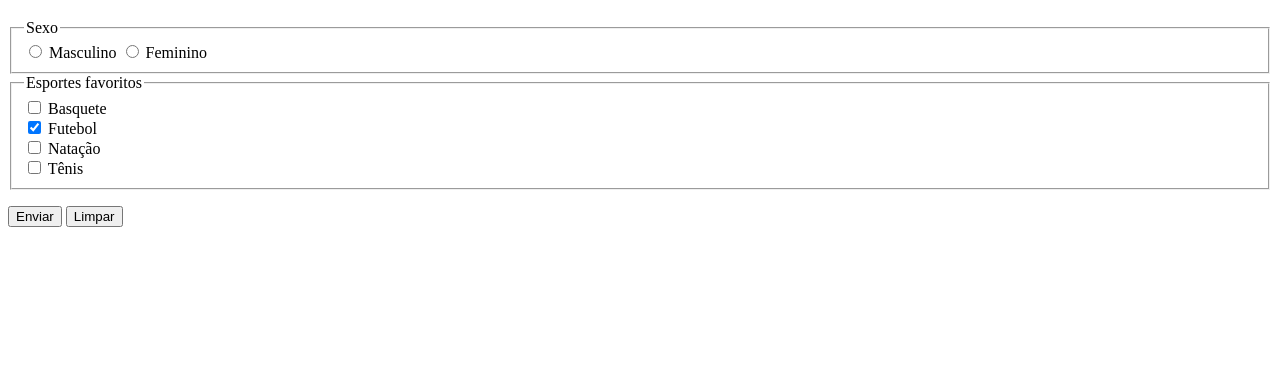
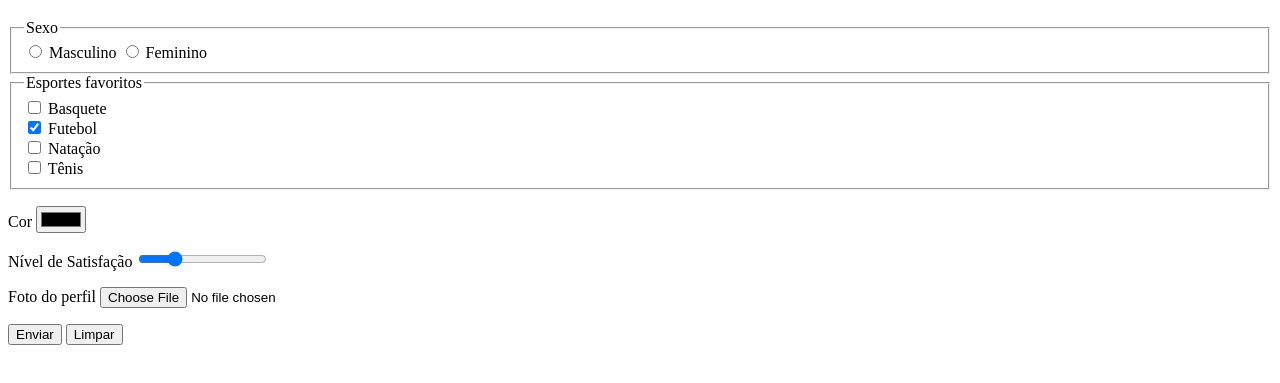
Before and after one commit to OceloAmarante/Html-Css, a plain HTML site: page exercicios/ex025/form004.html in a window 1280 px wide. Shown: the part 61-444 px from the top of the page. Drawn offline with Linux system fonts and the light colour scheme.

Commit message:
Update form004.html

```diff
--- a/exercicios/ex025/form004.html
+++ b/exercicios/ex025/form004.html
@@ -7,7 +7,7 @@
 </head>
 <body>
     <h1>Exemplo de Formulário</h1>
-    <form action="cadastro.php" method="get" autocomplete="on">
+    <form action="cadastro.php" method="post" autocomplete="on">
         <fieldset>
             <legend>Sexo</legend>
             <input type="radio" name="sexo" id="isxmas" value="M">
@@ -23,6 +23,18 @@
             <input type="checkbox" name="esten" id="iesten"> <label for="iesten">Tênis</label><br>
         </fieldset>
         <p>
+            <label for="icor">Cor</label>
+            <input type="color" name="cor" id="icor">
+        </p>
+        <p>
+            <label for="inivel">Nível de Satisfação</label>
+            <input type="range" name="nivel" id="inivel" min="1" max="5" value="2">
+        </p>
+        <p>
+            <label for="ifoto">Foto do perfil</label>
+            <input type="file" name="foto" id="ifoto">
+        </p>
+        <p>
             <input type="submit" value="Enviar">
             <input type="reset" value="Limpar">
         </p>
```
